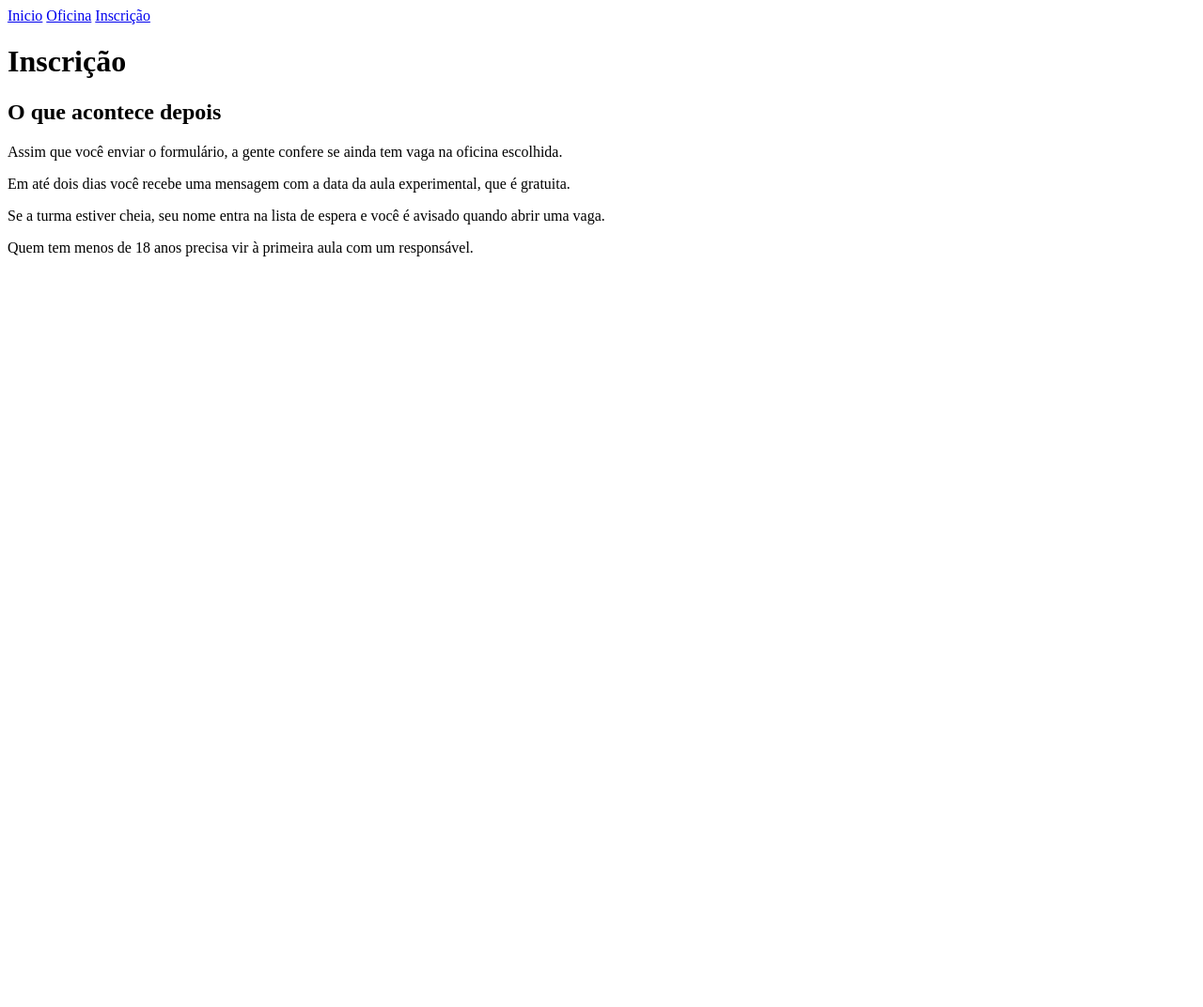
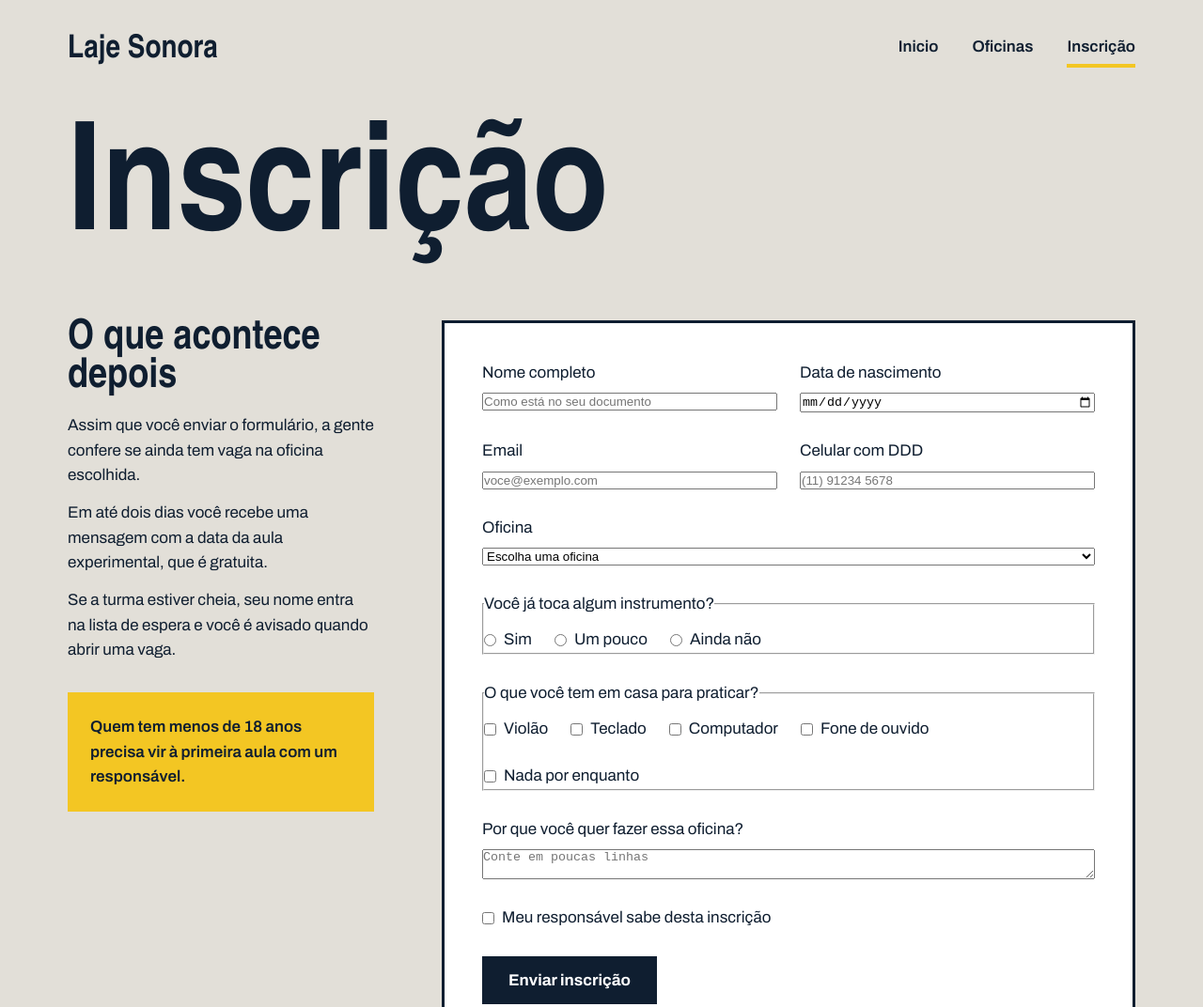
Before and after one commit to vitorsgoncalves-ctrl/laje_sonora, a plain HTML site: page inscricao.html in a window 1280 px wide. Shown: the top 1072 px of the page at 94% size. Before the commit the page ends 800 px from the top, so only its background shows below. Drawn offline with Linux system fonts and the light colour scheme; a web font is replaced by a local one.

Commit message:
Layout do formulário com flex

```diff
--- a/inscricao.css
+++ b/inscricao.css
@@ -0,0 +1,182 @@
+* {
+    margin: 0;
+    padding: 0;
+    box-sizing: border-box;
+}
+
+:root {
+    --concreto: #E2DFD8;
+    --concreto-escuro: #CBC7BE;
+    --tinta: #0F1E30;
+    --caixa-dagua: #1F5FBF;
+    --fita: #F3C623;
+    --branco: #FFFFFF;
+    --fonte-cartaz: "Big Shoulders", "Arial Narrow", sans-serif;
+    --fonte-texto: "Archivo", Arial, sans-serif;
+}
+
+body {
+    background: var(--concreto);
+    color: var(--tinta);
+    font-family: var(--fonte-texto);
+    font-size: 17px;
+    line-height: 1.55;
+}
+
+a {
+    color: inherit;
+}
+
+h1, h2, h3 {
+    font-family: var(--fonte-cartaz);
+    font-weight: 900;
+    line-height: 0.95;
+}
+
+.conteudo {
+    max-width: 1200px;
+    margin-inline: auto;
+    padding-inline: 32px;
+}
+
+.topo {
+    padding-block: 28px;
+    display: flex;
+    justify-content: space-between;
+    align-items: center;
+}
+
+.logo {
+    font-family: var(--fonte-cartaz);
+    font-size: 34px;
+    font-weight: 900;
+    text-decoration: none;
+}
+
+.menu {
+    display: flex;
+    gap: 36px;
+}
+
+.menu a {
+    font-weight: 600;
+    text-decoration: none;
+    padding-bottom: 4px;
+    border-bottom: 4px solid transparent;
+}
+
+.menu a:hover {
+    border-bottom-color: var(--tinta);
+}
+
+.menu .atual {
+    border-bottom-color: var(--fita);
+}
+
+.rodape {
+    margin-top: 120px;
+    background: var(--tinta);
+    color: var(--concreto);
+    padding-block: 56px;
+}
+
+.rodape-colunas {
+    display: flex;
+    gap: 40px;
+}
+
+.rodape-coluna {
+    flex: 1;
+}
+
+.rodape h4 {
+    font-family: var(--fonte-cartaz);
+    font-size: 28px;
+    color: var(--fita);
+    margin-bottom: 12px;
+}
+
+.titulo-pagina {
+    font-size: 160px;
+    margin-top: 24px;
+}
+
+.botao {
+    background: var(--tinta);
+    color: var(--branco);
+    font-family: var(--fonte-texto);
+    font-size: 17px;
+    font-weight: 700;
+    text-decoration: none;
+    padding: 16px 28px;
+    border: none;
+    cursor: pointer;
+}
+
+.botao:hover {
+    background: var(--caixa-dagua);
+}
+
+.inscricao {
+    margin-top: 56px;
+    display: flex;
+    gap: 72px;
+}
+
+.explicacao {
+    flex: 1;
+}
+
+.explicacao h2 {
+    font-size: 44px;
+    margin-bottom: 16px;
+}
+
+.explicacao p + p {
+    margin-top: 14px;
+}
+
+.explicacao .aviso {
+    margin-top: 32px;
+    padding: 24px;
+    background: var(--fita);
+    font-weight: 600;
+}
+
+.formulario {
+    background: var(--branco);
+    border: 3px solid var(--tinta);
+    padding: 40px;
+    flex: 2;
+    display: flex;
+    flex-direction: column;
+    gap: 28px;
+}
+
+.linha {
+    display: flex;
+    gap: 24px;
+}
+
+.campo {
+    flex: 1;
+    display: flex;
+    flex-direction: column;
+    gap: 8px;
+}
+
+.grupo legend {
+    margin-bottom: 12px;
+}
+
+.opcoes {
+    display: flex;
+    flex-wrap: wrap;
+    gap: 24px;
+}
+
+.opcao {
+    display: flex;
+    align-items: center;
+    gap: 8px;
+}
--- a/inscricao.html
+++ b/inscricao.html
@@ -4,13 +4,18 @@
     <meta charset="UTF-8">
     <meta name="viewport" content="width=device-width, initial-scale=1.0">
     <title>Laje Sonora | Inscrição</title>
+    <link rel="preconnect" href="https://fonts.googleapis.com">
+    <link rel="preconnect" href="https://fonts.gstatic.com" crossorigin>
+    <link href="https://fonts.googleapis.com/css2?family=Archivo:wght@400;600;700&family=Big+Shoulders:opsz,wght@10..72,100..900&display=swap" rel="stylesheet">
     <link rel="stylesheet" href="inscricao.css">
 </head>
 <body>
-    <header>
+    <header class="conteudo topo">
+        <a href="index.html" class="logo">Laje Sonora</a>
+
         <nav class="menu">
             <a href="index.html">Inicio</a>
-            <a href="oficinas.html">Oficina</a>
+            <a href="oficinas.html">Oficinas</a>
             <a href="inscricao.html" class="atual">Inscrição</a>
         </nav>
     </header>
@@ -24,7 +29,114 @@
                 <p>Se a turma estiver cheia, seu nome entra na lista de espera e você é avisado quando abrir uma vaga.</p>
                 <p class="aviso">Quem tem menos de 18 anos precisa vir à primeira aula com um responsável.</p>
             </section>
+            <form class="formulario" action="#" method="post">
+                <div class="linha">
+                    <div class="campo">
+                        <label for="nome">Nome completo</label>
+                        <input type="text" id="nome" name="nome" placeholder="Como está no seu documento" required>
+                    </div>
+                    <div class="campo">
+                        <label for="nascimento">Data de nascimento</label>
+                        <input type="date" id="nascimento" name="nascimento" required>
+                    </div>
+                </div>
+                <div class="linha">
+                    <div class="campo">
+                        <label for="email">Email</label>
+                        <input type="email" id="email" name="email" placeholder="voce@exemplo.com" required>
+                    </div>
+                    <div class="campo">
+                        <label for="telefone">Celular com DDD</label>
+                        <input type="tel" id="telefone" name="telefone" placeholder="(11) 91234 5678" required>
+                    </div>
+                </div>
+                <div class="campo">
+                    <label for="oficina">Oficina</label>
+                    <select id="oficina" name="oficina" required>
+                        <option value="">Escolha uma oficina</option>
+                        <option value="violao">Violão do zero</option>
+                        <option value="beats">Produção de beats</option>
+                        <option value="canto">Canto em grupo</option>
+                        <option value="teclado">Teclado e harmonia</option>
+                        <option value="bateria">Bateria e percussão</option>
+                        <option value="gravacao">Gravação no celular</option>
+                    </select>
+                </div>
+                <fieldset class="grupo">
+                    <legend>Você já toca algum instrumento?</legend>
+                    <div class="opcoes">
+                        <div class="opcao">
+                            <input type="radio" id="tocaSim" name="toca" value="sim">
+                            <label for="tocaSim">Sim</label>
+                        </div>
+                        <div class="opcao">
+                            <input type="radio" id="tocaPouco" name="toca" value="pouco">
+                            <label for="tocaPouco">Um pouco</label>
+                        </div>
+                        <div class="opcao">
+                            <input type="radio" id="tocaNao" name="toca" value="nao">
+                            <label for="tocaNao">Ainda não</label>
+                        </div>
+                    </div>
+                </fieldset>
+                <fieldset class="grupo">
+                    <legend>O que você tem em casa para praticar?</legend>
+                    <div class="opcoes">
+                        <div class="opcao">
+                            <input type="checkbox" id="temViolao" name="tem" value="violao">
+                            <label for="temViolao">Violão</label>
+                        </div>
+                        <div class="opcao">
+                            <input type="checkbox" id="temTeclado" name="tem" value="teclado">
+                            <label for="temTeclado">Teclado</label>
+                        </div>
+                        <div class="opcao">
+                            <input type="checkbox" id="temComputador" name="tem" value="computador">
+                            <label for="temComputador">Computador</label>
+                        </div>
+                        <div class="opcao">
+                            <input type="checkbox" id="temFone" name="tem" value="fone">
+                            <label for="temFone">Fone de ouvido</label>
+                        </div>
+                        <div class="opcao">
+                            <input type="checkbox" id="temNada" name="tem" value="nada">
+                            <label for="temNada">Nada por enquanto</label>
+                        </div>
+                    </div>
+                </fieldset>
+                <div class="campo">
+                    <label for="motivo">Por que você quer fazer essa oficina?</label>
+                    <textarea id="motivo" name="motivo" placeholder="Conte em poucas linhas"></textarea>
+                </div>
+                <div class="opcao">
+                    <input type="checkbox" id="responsavel" name="responsavel" required>
+                    <label for="responsavel">Meu responsável sabe desta inscrição</label>
+                </div>
+                <div>
+                    <button class="botao" type="submit">Enviar inscrição</button>
+                </div>
+            </form>
         </div>
     </main>
+    <footer class="rodape">
+        <div class="conteudo rodape-colunas">
+            <div class="rodape-coluna">
+                <h4>Laje Sonora</h4>
+                <p>Escola livre de música para adolescentes.</p>
+            </div>
+            <div class="rodape-coluna">
+                <h4>Endereço</h4>
+                <p>Rua das Antenas, 120<br>São Paulo, SP</p>
+            </div>
+            <div class="rodape-coluna">
+                <h4>Horários</h4>
+                <p>Segunda a sexta, das 16h às 21h<br>Sábado, das 9h às 13h</p>
+            </div>
+            <div class="rodape-coluna">
+                <h4>Contato</h4>
+                <p>contato@lajesonora.com.br<br>(11) 91234 5678</p>
+            </div>
+        </div>
+    </footer>
 </body>
 </html>
```
